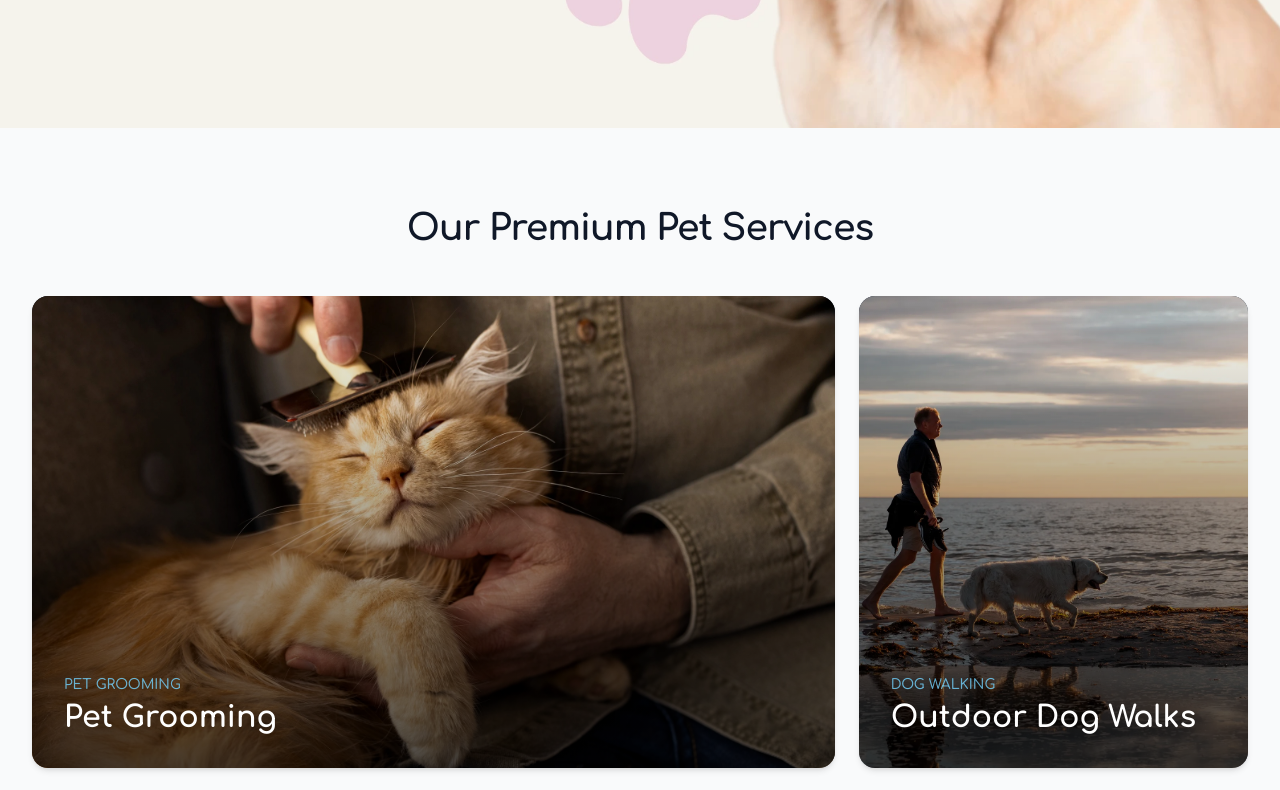
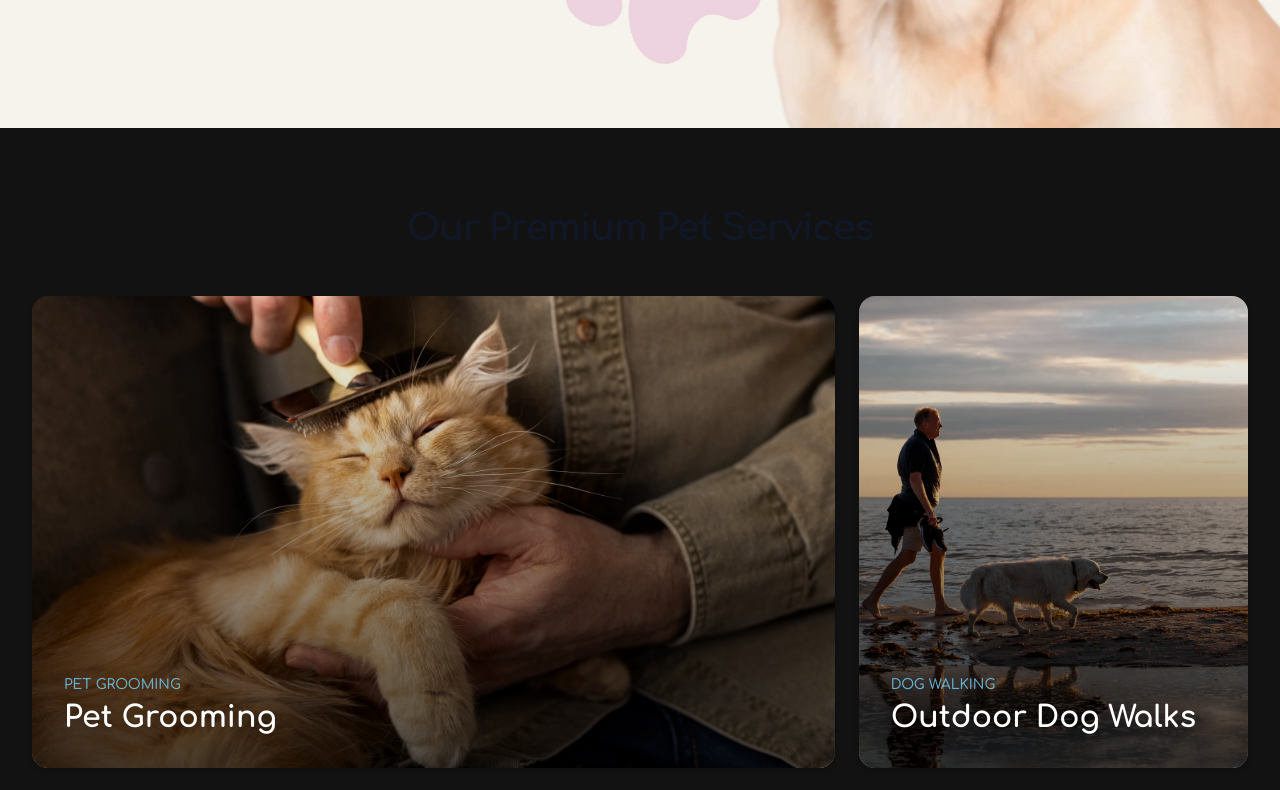
Before and after one commit to madgenius1/dianipetcare, a Next.js app in the folder frontend/: page / in a window 1280 px wide. Shown: the part 760-1550 px from the top of the page. Built offline with nearby package versions, Linux system fonts and the light colour scheme.

Commit message:
modified:   frontend/src/app/components/landing/ServicesSnapShot.tsx

```diff
--- a/frontend/src/app/components/landing/ServicesSnapShot.tsx
+++ b/frontend/src/app/components/landing/ServicesSnapShot.tsx
@@ -61,7 +61,7 @@ const SERVICES: Service[] = [
 
 export default function ServicesSnapShopt() {
     return (
-        <section className="py-12 md:py-16 lg:py-20 bg-gray-50 font-sans">
+        <section className="py-12 md:py-16 lg:py-20">
             <div className="max-w-screen-xl mx-auto px-4 sm:px-6 lg:px-8">
                 <h2 className="text-3xl sm:text-4xl font-extrabold text-gray-900 mb-8 md:mb-12 text-center tracking-tight">
                     Our Premium Pet Services
```
